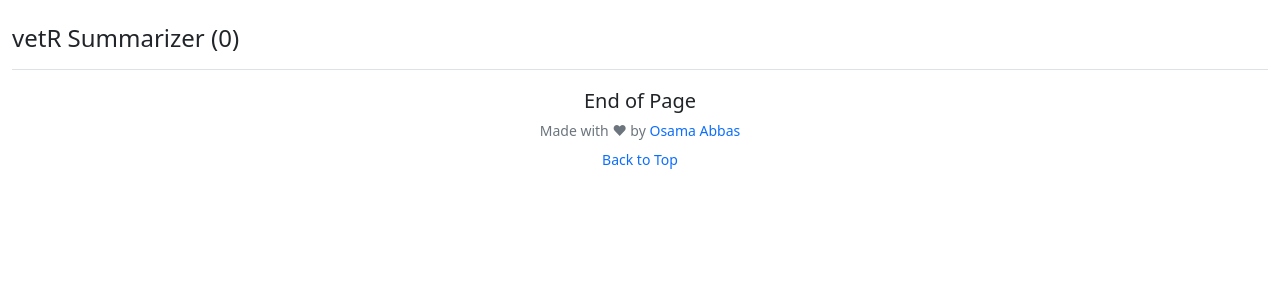
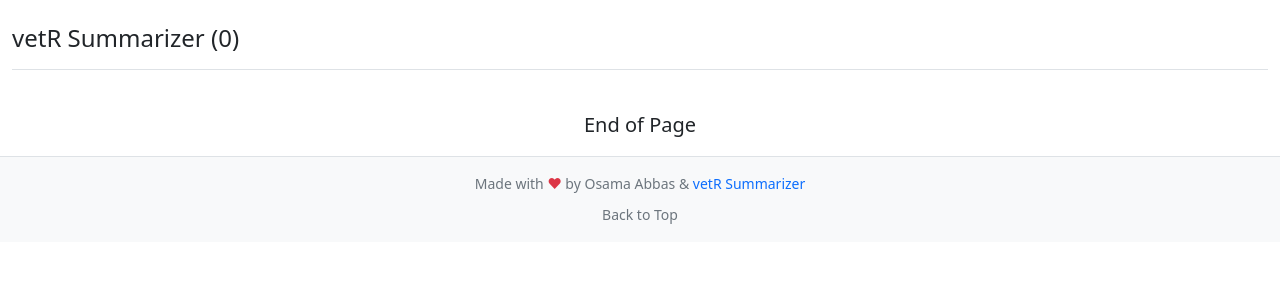
Before and after one commit to Tes3awy/vetr-summarizer, a Python web app: template src/vetr_summarizer/templates/vetr-data.j2 in a window 1280 px wide. Shown: the top 300 px of the page. Run offline with Jinja, Linux system fonts and the light colour scheme; the template is opened without the code that fills it, so the values that code supplies are empty; some libraries are stand-ins or nearby versions.

Commit message:
Update footer section

```diff
--- a/src/vetr_summarizer/templates/vetr-data.j2
+++ b/src/vetr_summarizer/templates/vetr-data.j2
@@ -19,7 +19,7 @@
             {% for item in accordion_items -%}
             <div class="mb-3 accordion-item shadow-sm border-0 border-start border-primary-subtle">
                 <div class="accordion-header" id="heading{{ loop.index }}">
-                    <button class="accordion-button {% if loop.index != 1 %}collapsed{% endif %}"
+                    <button type="button" class="accordion-button {% if loop.index != 1 %}collapsed{% endif %}"
                         data-bs-toggle="collapse" data-bs-target="#collapse{{ loop.index }}" aria-expanded="true"
                         aria-controls="collapse{{ loop.index }}">
                         <span class="fw-bold">{{ item.title }}</span>
@@ -45,16 +45,15 @@
             </div>
             {% endfor -%}
         </div>
-        <div class="text-center">
-            <p class="lead mt-3 mb-1">End of Page</p>
-            <p class="mb-2 small text-secondary">Made with &hearts; by <a
-                    href="https://github.com/Tes3awy/vetr-summarizer" target="_blank" class="text-decoration-none"
-                    title="vetR Summarizer on GitHub">Osama
-                    Abbas</a>
-            </p>
-            <p id="up" class="small text-primary mb-0" role="button" tabindex="10">Back to Top</p>
-        </div>
     </div>
+    <p class="lead text-center mb-3">End of Page</p>
+    <footer class="footer text-center border-top bg-light py-3">
+        <p class="mb-2 small text-secondary">Made with <span class="text-danger">&hearts;</span> by Osama
+            Abbas &amp; <a href="https://github.com/Tes3awy/vetr-summarizer" target="_blank"
+                class="text-decoration-none" title="vetR Summarizer on GitHub">vetR Summarizer</a>
+        </p>
+        <p id="up" class="small text-secondary mb-0 d-inline-block" role="button" tabindex="10">Back to Top</p>
+    </footer>
     <script src="https://code.jquery.com/jquery-3.7.1.min.js"></script>
     <script src="https://cdn.jsdelivr.net/npm/@popperjs/core@2.11.8/dist/umd/popper.min.js"></script>
     <script src="https://cdn.jsdelivr.net/npm/bootstrap@5.3.3/dist/js/bootstrap.min.js"></script>
```
